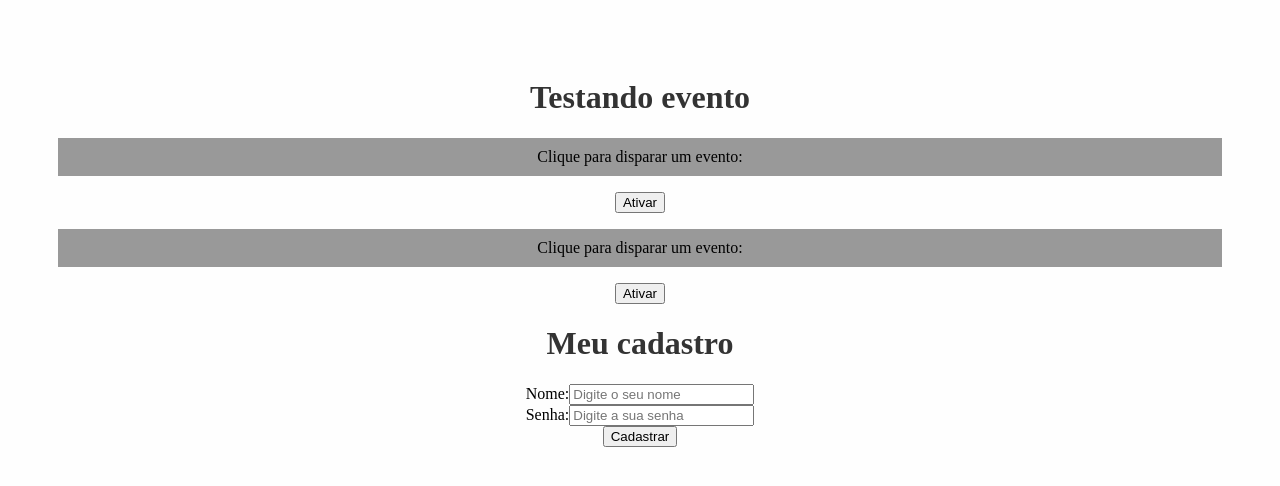
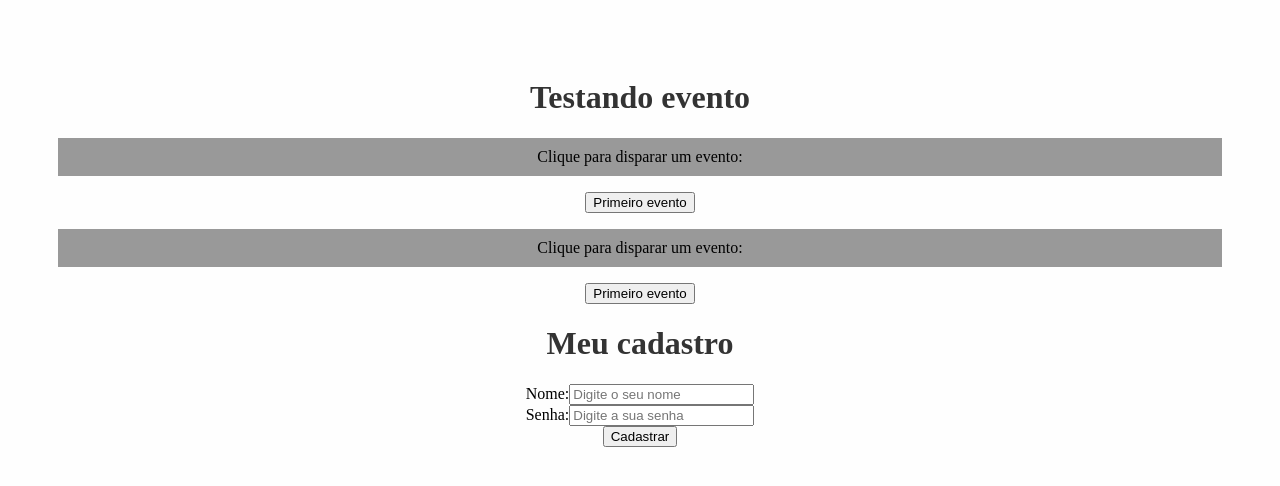
Before and after one commit to PorthoGamesBR/projeto-react-estudo, a React (Create React App) app: page / in a window 1280 px wide. Shown: the top 486 px of the page. Built offline with nearby package versions, Linux system fonts and the light colour scheme.

Commit message:
Adicionado metodos por props de componentes

```diff
--- a/src/components/Evento.js
+++ b/src/components/Evento.js
@@ -1,11 +1,13 @@
+import Button from "./evento/Button"
+
 function Evento({ numero }){
     function meuEvento(){
-        console.log(`Evento ativado! Fui ativado com numero ${numero}`)
+        console.log(`Ativando primeiro evento! Numero ${numero}`)
     }
     return (
         <div>
             <p>Clique para disparar um evento:</p>
-            <button onClick={meuEvento}>Ativar</button>
+            <Button event={meuEvento} text="Primeiro evento"></Button>
         </div>
     )
 }
--- /dev/null
+++ b/src/components/evento/Button.js
@@ -0,0 +1,5 @@
+function Button(props){
+    return <button onClick={props.event}>{props.text}</button>
+}
+
+export default Button
```
